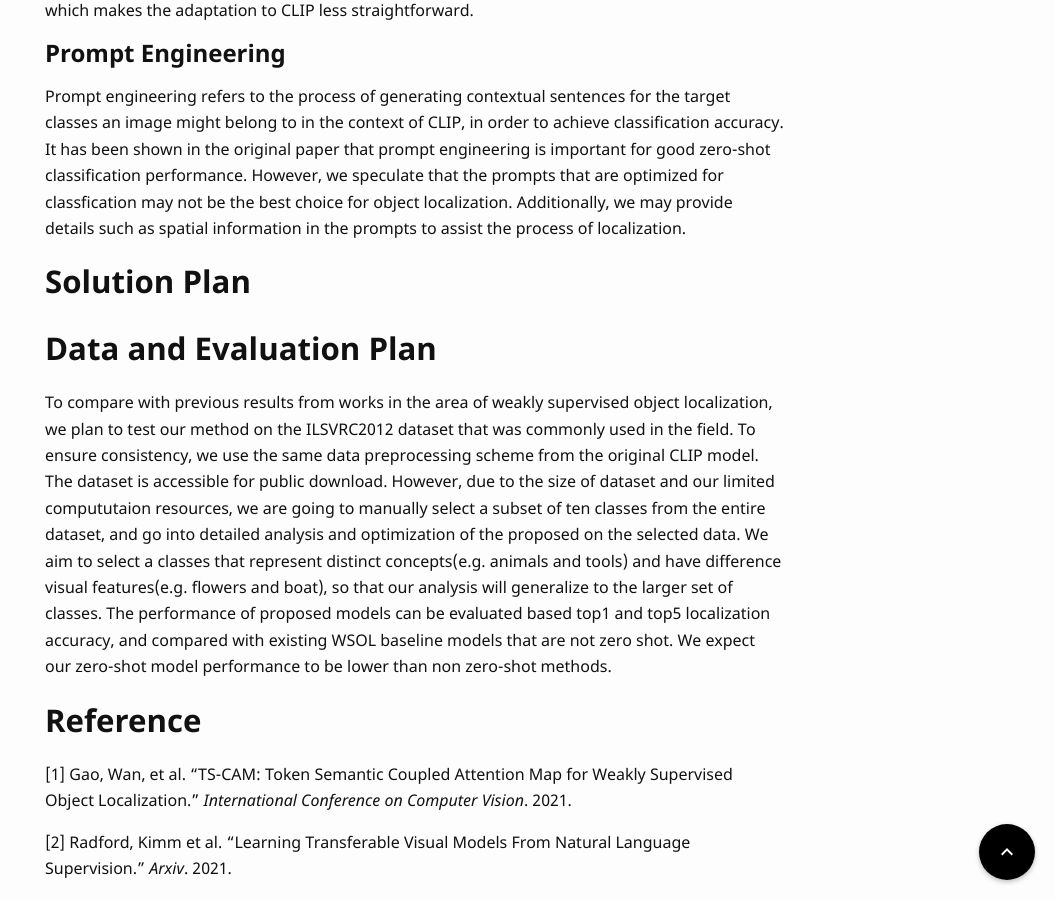
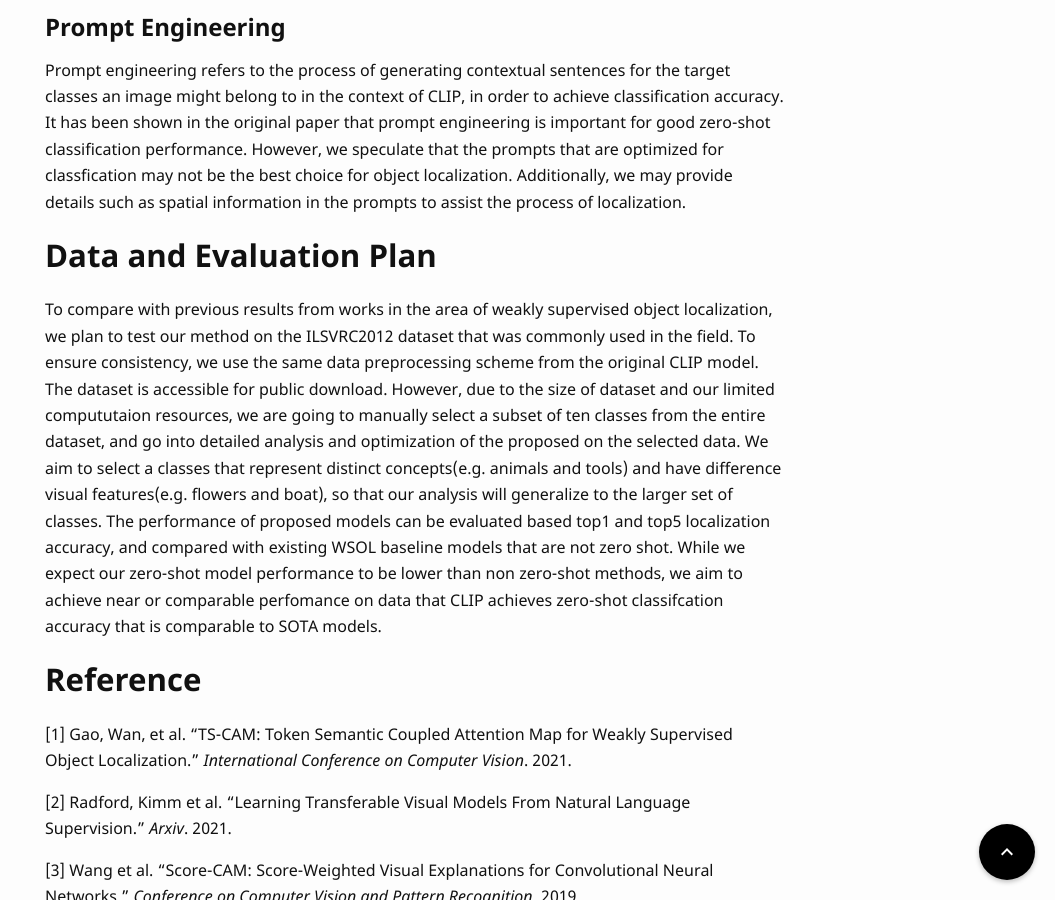
Before and after one commit to UCLAdeepvision/CS269-projects-2022spring, a Jekyll site: the page built from _posts/2022-04-10-team03-instruction-to-post.md, in a window 1280 px wide and 900 px high, scrolled down 5569 px. Shown: the whole window, without its empty margins (225-1280 px from the left). Built offline with Jekyll 4.4.1, drawn with Linux system fonts in a browser that asks for light colours; some web fonts are replaced; comment, search, counter and statistics services are not loaded.

Commit message:
Update 2022-04-10-team03-instruction-to-post.md

```diff
--- a/_posts/2022-04-10-team03-instruction-to-post.md
+++ b/_posts/2022-04-10-team03-instruction-to-post.md
@@ -86,10 +86,9 @@ LCTR provides an alternative to TS-CAM for generating saliency maps from CLIP's
 ### Prompt Engineering
 Prompt engineering refers to the process of generating contextual sentences for the target classes an image might belong to in the context of CLIP, in order to achieve classification accuracy. It has been shown in the original paper that prompt engineering is important for good zero-shot classification performance. However, we speculate that the prompts that are optimized for classfication may not be the best choice for object localization. Additionally, we may provide details such as spatial information in the prompts to assist the process of localization.
 
-## Solution Plan
 
 ## Data and Evaluation Plan
-To compare with previous results from works in the area of weakly supervised object localization, we plan to test our method on the ILSVRC2012 dataset that was commonly used in the field. To ensure consistency, we use the same data preprocessing scheme from the original CLIP model. The dataset is accessible for public download. However, due to the size of dataset and our limited compututaion resources, we are going to manually select a subset of ten classes from the entire dataset, and go into detailed analysis and optimization of the proposed on the selected data. We aim to select a classes that represent distinct concepts(e.g. animals and tools) and have difference visual features(e.g. flowers and boat), so that our analysis will generalize to the larger set of classes. The performance of proposed models can be evaluated based top1 and top5 localization accuracy, and compared with existing WSOL baseline models that are not zero shot. We expect our zero-shot model performance to be lower than non zero-shot methods.
+To compare with previous results from works in the area of weakly supervised object localization, we plan to test our method on the ILSVRC2012 dataset that was commonly used in the field. To ensure consistency, we use the same data preprocessing scheme from the original CLIP model. The dataset is accessible for public download. However, due to the size of dataset and our limited compututaion resources, we are going to manually select a subset of ten classes from the entire dataset, and go into detailed analysis and optimization of the proposed on the selected data. We aim to select a classes that represent distinct concepts(e.g. animals and tools) and have difference visual features(e.g. flowers and boat), so that our analysis will generalize to the larger set of classes. The performance of proposed models can be evaluated based top1 and top5 localization accuracy, and compared with existing WSOL baseline models that are not zero shot. While we expect our zero-shot model performance to be lower than non zero-shot methods, we aim to achieve near or comparable perfomance on data that CLIP achieves zero-shot classifcation accuracy that is comparable to SOTA models.
 
 
 ## Reference
```
